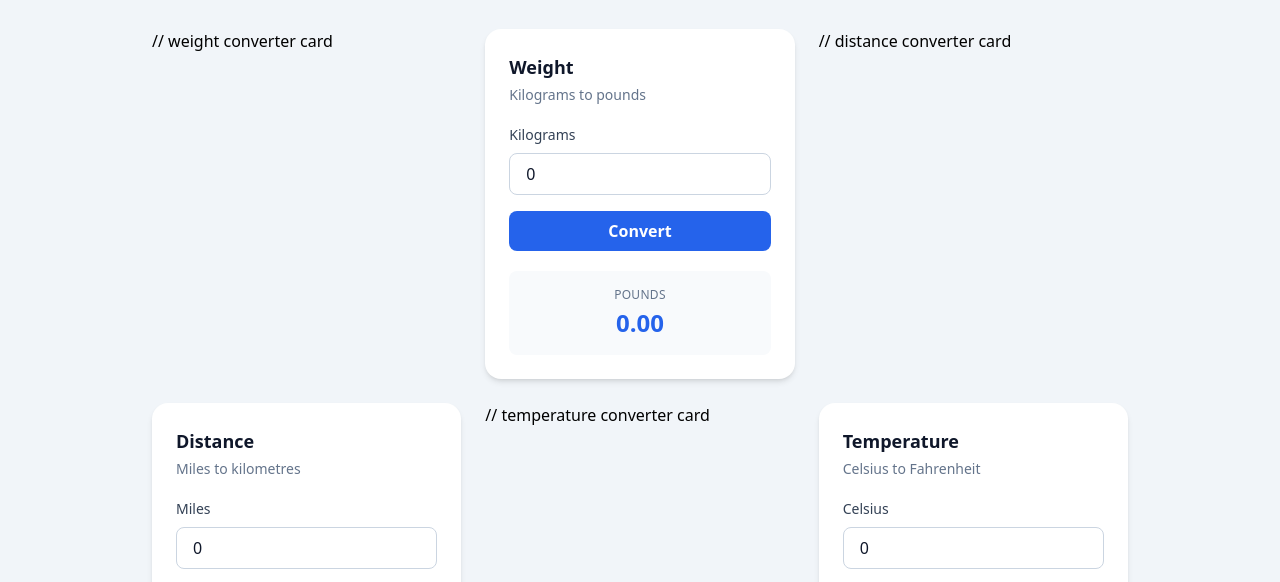
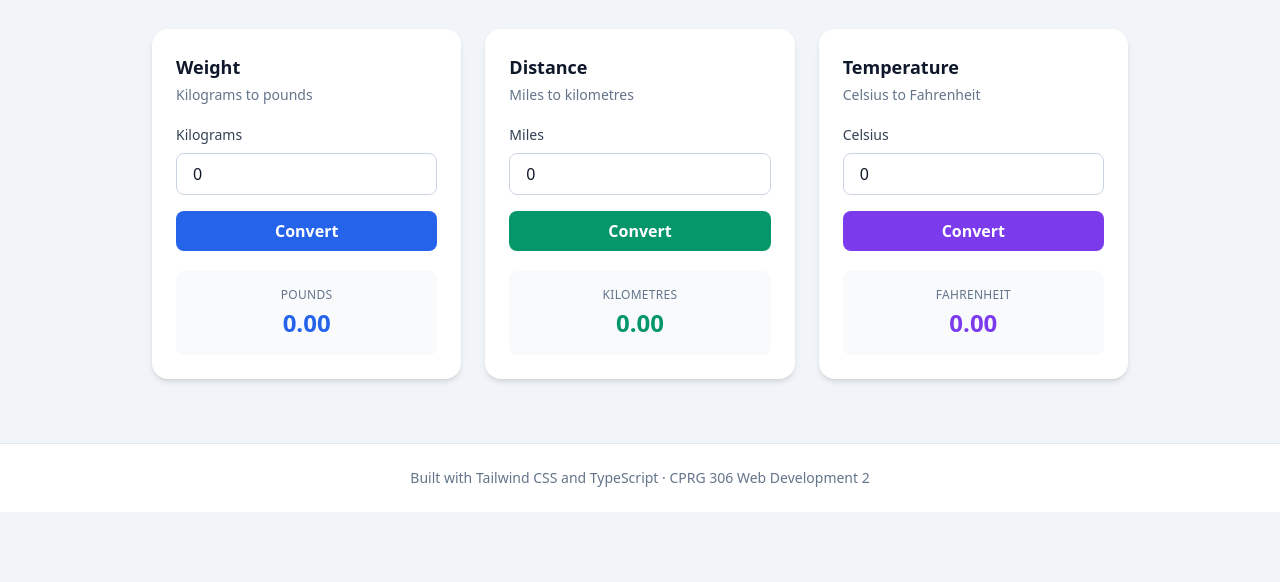
Before and after one commit to MatthewScarrott/CPRG_306_Advanced-JavaScript-and-Tailwind-CSS, a website: page index.html in a window 1280 px wide. Shown: the part 212-794 px from the top of the page. Drawn offline with nearby package versions, Linux system fonts and the light colour scheme.

Commit message:
Fixed notes

```diff
--- a/index.html
+++ b/index.html
@@ -26,10 +26,12 @@
     <main class="max-w-5xl mx-auto px-6 pb-16">
         <div class="grid grid-cols-1 md:grid-cols-3 gap-6">
 
-            // weight converter card
+            <!-- weight converter card -->
             <div class="bg-white rounded-2xl shadow-md p-6">
-                <h3 class="text-lg font-bold text-slate-900">Weight</h3>
-                <p class="text-sm text-slate-500 mt-1">Kilograms to pounds</p>
+                <div>
+                    <h3 class="text-lg font-bold text-slate-900">Weight</h3>
+                    <p class="text-sm text-slate-500 mt-1">Kilograms to pounds</p>
+                </div>
                 <label for="kg-input" class="block text-sm font-medium text-slate-700 mt-5 mb-2">
                     Kilograms
                 </label>
@@ -53,7 +55,7 @@
                 </div>
             </div>
 
-            // distance converter card
+            <!--distance converter card-->
             <div class="bg-white rounded-2xl shadow-md p-6">
                 <h3 class="text-lg font-bold text-slate-900">Distance</h3>
                 <p class="text-sm text-slate-500 mt-1">Miles to kilometres</p>
@@ -80,7 +82,7 @@
                 </div>
             </div>
 
-            // temperature converter card
+            <!--temperature converter card-->
             <div class="bg-white rounded-2xl shadow-md p-6">
                 <h3 class="text-lg font-bold text-slate-900">Temperature</h3>
                 <p class="text-sm text-slate-500 mt-1">Celsius to Fahrenheit</p>
```
